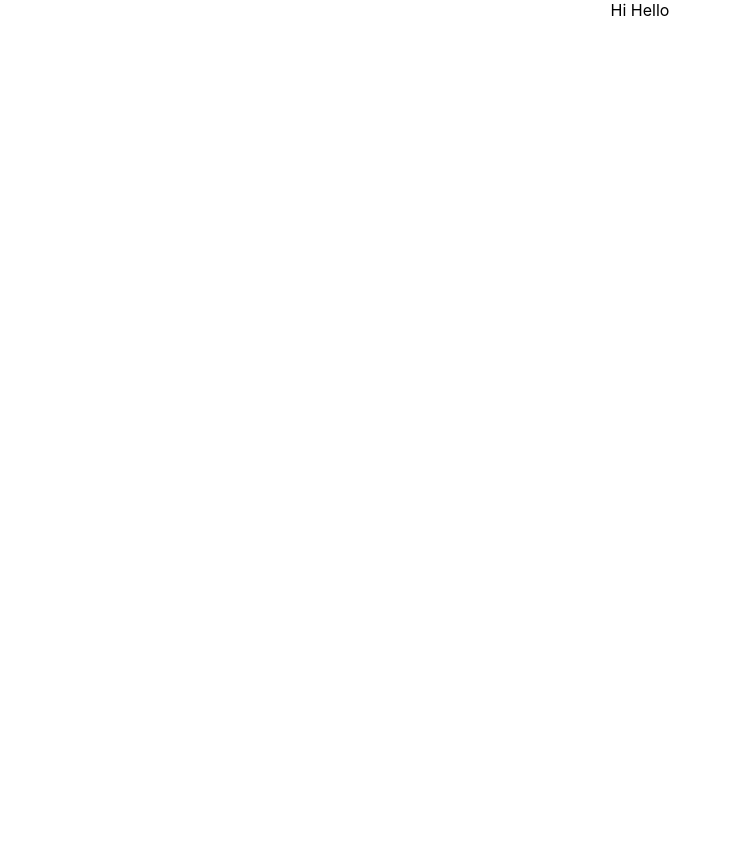
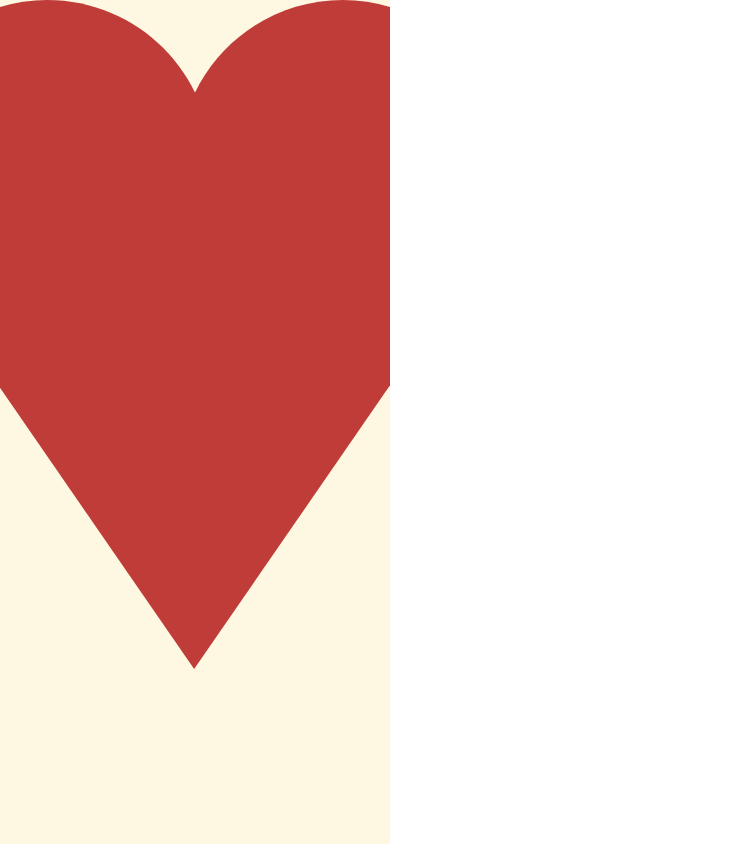
Before and after one commit to parkjungeun1013/SweeTree_Client, a React (Create React App) app in the folder sweetree_front/: page /login in a window 1280 px wide. Shown: the whole page, without its empty margins (0-732 px from the left). Before the commit the page ends 800 px from the top, so only its background shows below. Built offline with nearby package versions, Linux system fonts and the light colour scheme.

Commit message:
feat: 설정 파일

```diff
--- a/sweetree_front/package.json
+++ b/sweetree_front/package.json
@@ -12,7 +12,9 @@
     "@types/react-dom": "^18.2.18",
     "react": "^18.2.0",
     "react-dom": "^18.2.0",
+    "react-router-dom": "^6.21.2",
     "react-scripts": "5.0.1",
+    "styled-components": "^6.1.8",
     "typescript": "^4.9.5",
     "web-vitals": "^2.1.4"
   },
--- a/sweetree_front/src/App.tsx
+++ b/sweetree_front/src/App.tsx
@@ -1,12 +1,14 @@
 import React from 'react';
 import logo from './logo.svg';
 import './App.css';
+import { Route, Routes } from "react-router-dom";
+import LoginPage from 'src/pages/LoginPage/LoginPage';
 
 function App() {
   return (
-    <div className="App">
-      Hi Hello
-    </div>
+    <Routes>
+      <Route path='/login' element={<LoginPage />} />
+    </Routes>
   );
 }
 
--- /dev/null
+++ b/sweetree_front/src/components/common/Background/Background.tsx
@@ -0,0 +1,35 @@
+import React from 'react';
+import styled from 'styled-components';
+import heart from './img/heart.png';
+
+const BackgroundColor = styled.div`
+  background: #fef7e2;
+  width: 390px;
+  height: 844px;
+  flex-shrink: 0;
+`;
+
+// export const Heart = styled.div`
+//   width: 624px;
+//   height: 669px;
+//   flex-shrink: 0;
+//   background: url(${heart});
+//   drop-shadow(0px 4px 4px rgba(0, 0, 0, 0.25));
+// `;
+
+const Background = () => {
+    return (
+      <>
+        <BackgroundColor>
+            <svg xmlns="http://www.w3.org/2000/svg" width="390" height="669" viewBox="0 0 390 669" fill="none">
+                <path d="M211.421 164.225C211.421 254.924 137.901 328.45 47.2105 328.45C-43.4804 328.45 -117 254.924 -117 164.225C-117 73.5259 -43.4804 0 47.2105 0C137.901 0 211.421 73.5259 211.421 164.225Z" fill="#C03C38"/>
+                <path d="M315.133 286.961C315.133 377.66 241.613 451.186 150.922 451.186C60.2315 451.186 -13.2881 377.66 -13.2881 286.961C-13.2881 196.262 60.2315 122.736 150.922 122.736C241.613 122.736 315.133 196.262 315.133 286.961Z" fill="#C03C38"/>
+                <path d="M507 164.225C507 254.924 433.48 328.45 342.789 328.45C252.098 328.45 178.579 254.924 178.579 164.225C178.579 73.5259 252.098 0 342.789 0C433.48 0 507 73.5259 507 164.225Z" fill="#C03C38"/>
+                <path d="M194.136 669L477.06 259.302H-88.7883L194.136 669Z" fill="#C03C38"/>
+            </svg>
+        </BackgroundColor>
+      </>
+    );
+}
+
+export default Background;
--- a/sweetree_front/src/index.tsx
+++ b/sweetree_front/src/index.tsx
@@ -3,13 +3,16 @@ import ReactDOM from 'react-dom/client';
 import './index.css';
 import App from './App';
 import reportWebVitals from './reportWebVitals';
+import { BrowserRouter } from 'react-router-dom';
 
 const root = ReactDOM.createRoot(
   document.getElementById('root') as HTMLElement
 );
 root.render(
   <React.StrictMode>
-    <App />
+    <BrowserRouter>
+      <App />
+    </BrowserRouter>
   </React.StrictMode>
 );
 
--- /dev/null
+++ b/sweetree_front/src/pages/LoginPage/LoginPage.tsx
@@ -0,0 +1,13 @@
+import react from 'react';
+import Background from 'src/components/common/Background/Background';
+
+
+const LoginPage = () => {
+    return (
+        <Background />
+
+
+    );
+}
+
+export default LoginPage;
```
Also changed, not shown: 2 other files (tests, documents, lock files or other folders).
